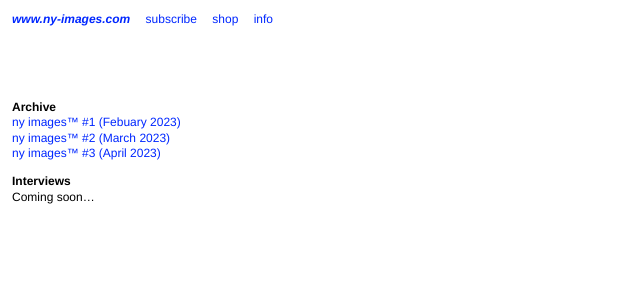
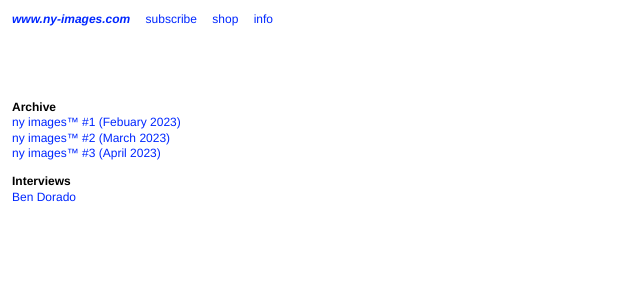
Before and after one commit to Notreyork/ny-images.com, a Jekyll site: the page built from index.md, in a window 1280 px wide. Shown: the top 300 px of the page, without its empty margins (0-640 px from the left). Built offline with Jekyll 4.4.1, drawn with Linux system fonts in a browser that asks for light colours.

Commit message:
Update index.md

```diff
--- a/index.md
+++ b/index.md
@@ -11,4 +11,4 @@ title: "ny images™"
 
 **Interviews**
 
-- Coming soon...
+- [Ben Dorado](https://notreyork.github.io/ny_images-04-01-2023/)
```
